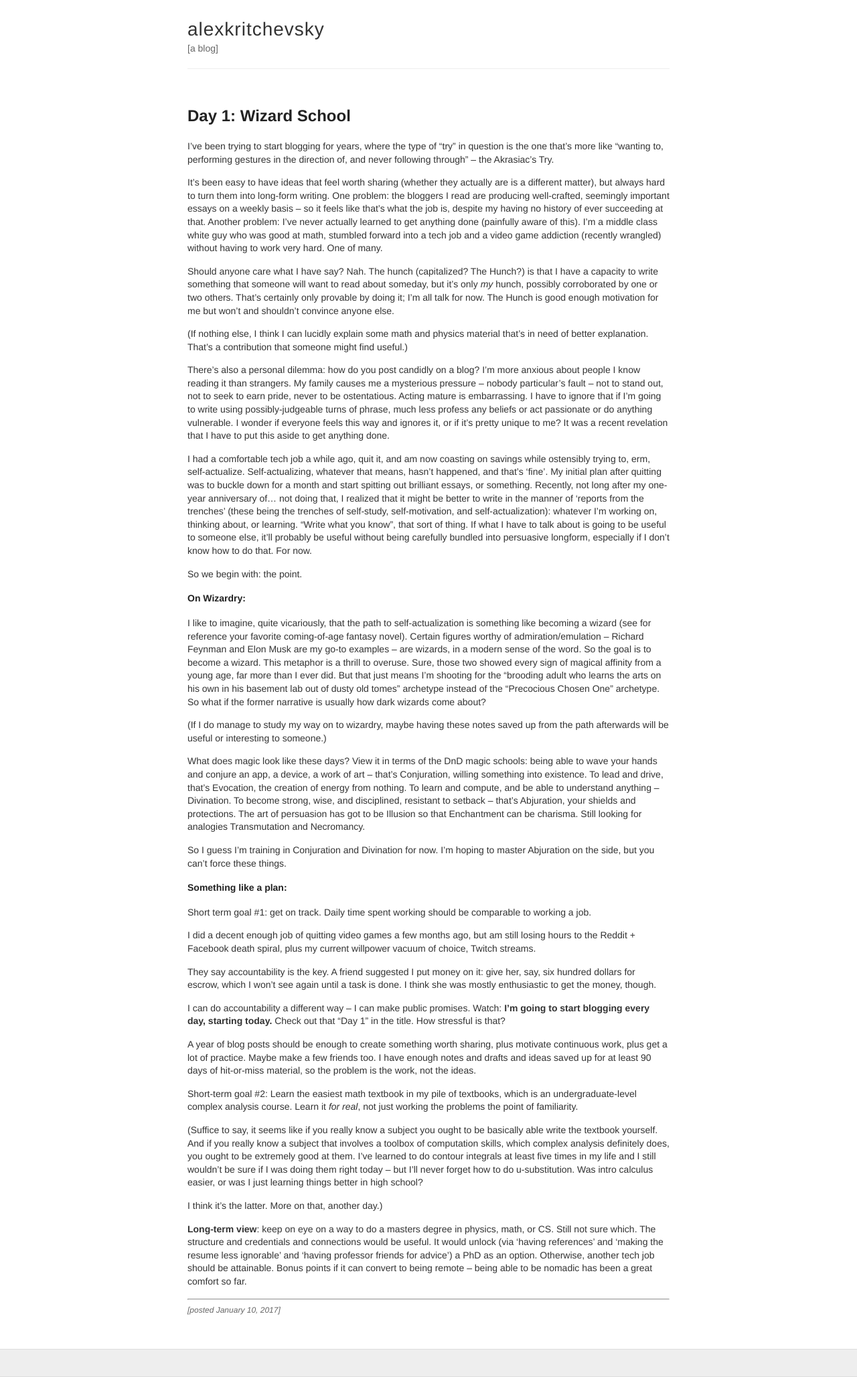
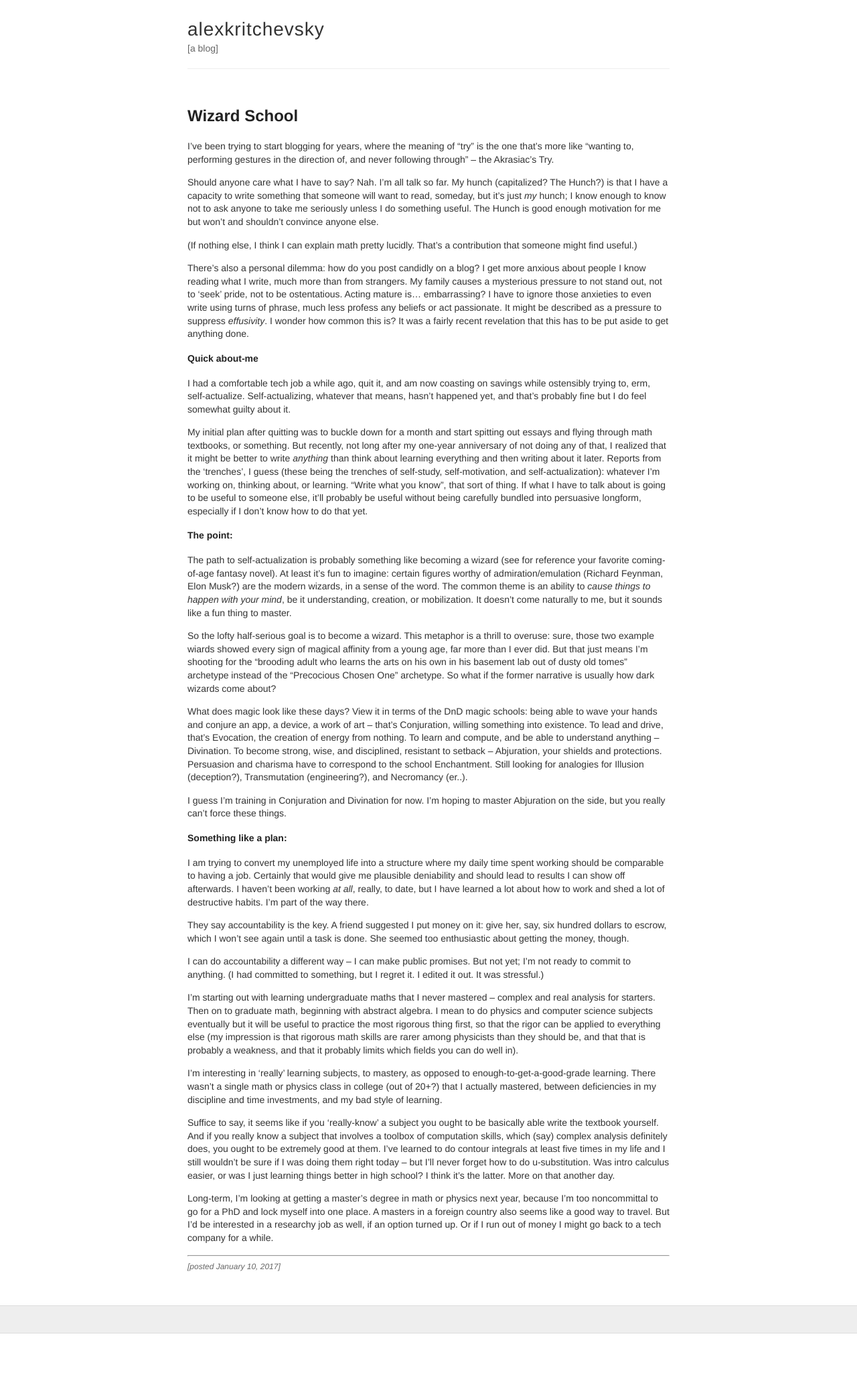
Before and after one commit to ajakaja/ajakaja.github.io, a Jekyll site: the page built from _posts/2017-01-10-wizard-school.md, in a window 1280 px wide. Shown: the whole page at 67% size. Built offline with Jekyll 4.4.1, drawn with Linux system fonts in a browser that asks for light colours; after the commit the page ends 1991 px from its top, so only the background shows below that.

Commit message:
Edits + removing daily commitment (oops) + copying LW post over

```diff
--- a/_posts/2017-01-10-wizard-school.md
+++ b/_posts/2017-01-10-wizard-school.md
@@ -1,53 +1,49 @@
 ---
 layout: blog
-title: "Day 1: Wizard School"
+title: "Wizard School"
 math: true
 footnotes: true
 ---
 
 
-I've been trying to start blogging for years, where the type of "try" in question is the one that's more like "wanting to, performing gestures in the direction of, and never following through" -- the Akrasiac's Try.
+I've been trying to start blogging for years, where the meaning of "try" is the one that's more like "wanting to, performing gestures in the direction of, and never following through" -- the Akrasiac's Try.
 
-It's been easy to have ideas that feel worth sharing (whether they actually are is a different matter), but always hard to turn them into long-form writing. One problem: the bloggers I read are producing well-crafted, seemingly important essays on a weekly basis -- so it feels like that's what the job is, despite my having no history of ever succeeding at that. Another problem: I've never actually learned to get anything done (painfully aware of this). I'm a middle class white guy who was good at math, stumbled forward into a tech job and a video game addiction (recently wrangled) without having to work very hard. One of many.
+Should anyone care what I have to say? Nah. I'm all talk so far. My hunch (capitalized? The Hunch?) is that I have a capacity to write something that someone will want to read, someday, but it's just *my* hunch; I know enough to know not to ask anyone to take me seriously unless I do something useful. The Hunch is good enough motivation for me but won't and shouldn't convince anyone else.
 
-Should anyone care what I have say? Nah. The hunch (capitalized? The Hunch?) is that I have a capacity to write something that someone will want to read about someday, but it's only *my* hunch, possibly corroborated by one or two others. That's certainly only provable by doing it; I'm all talk for now. The Hunch is good enough motivation for me but won't and shouldn't convince anyone else.
-
-(If nothing else, I think I can lucidly explain some math and physics material that's in need of better explanation. That's a contribution that someone might find useful.)
+(If nothing else, I think I can explain math pretty lucidly. That's a contribution that someone might find useful.)
 
 <!--more-->
 
-There's also a personal dilemma: how do you post candidly on a blog? I'm more anxious about people I know reading it than strangers. My family causes me a mysterious pressure -- nobody particular's fault -- not to stand out, not to seek to earn pride, never to be ostentatious. Acting mature is  embarrassing. I have to ignore that if I'm going to write using possibly-judgeable turns of phrase, much less profess any beliefs or act passionate or do anything vulnerable. I wonder if everyone feels this way and ignores it, or if it's pretty unique to me? It was a recent revelation that I have to put this aside to get anything done.
+There's also a personal dilemma: how do you post candidly on a blog? I get more anxious about people I know reading what I write, much more than from strangers. My family causes a mysterious pressure to not stand out, not to 'seek' pride, not to be ostentatious. Acting mature is... embarrassing? I have to ignore those anxieties to even write using turns of phrase, much less profess any beliefs or act passionate. It might be described as a pressure to suppress *effusivity*. I wonder how common this is? It was a fairly recent revelation that this has to be put aside to get anything done.
 
-I had a comfortable tech job a while ago, quit it, and am now coasting on savings while ostensibly trying to, erm, self-actualize. Self-actualizing, whatever that means, hasn't happened, and that's 'fine'. My initial plan after quitting was to buckle down for a month and start spitting out brilliant essays, or something. Recently, not long after my one-year anniversary of... not doing that, I realized that it might be better to write in the manner of 'reports from the trenches' (these being the trenches of self-study, self-motivation, and self-actualization): whatever I'm working on, thinking about, or learning. "Write what you know", that sort of thing. If what I have to talk about is going to be useful to someone else, it'll probably be useful without being carefully bundled into persuasive longform, especially if I don't know how to do that. For now.
+#### Quick about-me
 
-So we begin with: the point.
+I had a comfortable tech job a while ago, quit it, and am now coasting on savings while ostensibly trying to, erm, self-actualize. Self-actualizing, whatever that means, hasn't happened yet, and that's probably fine but I do feel somewhat guilty about it.
 
-#### On Wizardry:
+My initial plan after quitting was to buckle down for a month and start spitting out essays and flying through math textbooks, or something. But recently, not long after my one-year anniversary of not doing any of that, I realized that it might be better to write *anything* than think about learning everything and then writing about it later. Reports from the 'trenches', I guess (these being the trenches of self-study, self-motivation, and self-actualization): whatever I'm working on, thinking about, or learning. "Write what you know", that sort of thing. If what I have to talk about is going to be useful to someone else, it'll probably be useful without being carefully bundled into persuasive longform, especially if I don't know how to do that yet.
 
-I like to imagine, quite vicariously, that the path to self-actualization is something like becoming a wizard (see for reference your favorite coming-of-age fantasy novel). Certain figures worthy of admiration/emulation -- Richard Feynman and Elon Musk are my go-to examples -- are wizards, in a modern sense of the word. So the goal is to become a wizard. This metaphor is a thrill to overuse. Sure, those two showed every sign of magical affinity from a young age, far more than I ever did. But that just means I'm shooting for the "brooding adult who learns the arts on his own in his basement lab out of dusty old tomes" archetype instead of the "Precocious Chosen One" archetype. So what if the former narrative is usually how dark wizards come about?
+#### The point:
 
-(If I do manage to study my way on to wizardry, maybe having these notes saved up from the path afterwards will be useful or interesting to someone.)
+The path to self-actualization is probably something like becoming a wizard (see for reference your favorite coming-of-age fantasy novel). At least it's fun to imagine: certain figures worthy of admiration/emulation (Richard Feynman, Elon Musk?) are the modern wizards, in a sense of the word. The common theme is an ability to *cause things to happen with your mind*, be it understanding, creation, or mobilization. It doesn't come naturally to me, but it sounds like a fun thing to master.
 
-What does magic look like these days? View it in terms of the DnD magic schools: being able to wave your hands and conjure an app, a device, a work of art -- that's Conjuration, willing something into existence. To lead and drive, that's Evocation, the creation of energy from nothing. To learn and compute, and be able to understand anything -- Divination. To become strong, wise, and disciplined, resistant to setback -- that's Abjuration, your shields and protections. The art of persuasion has got to be Illusion so that Enchantment can be charisma. Still looking for analogies Transmutation and Necromancy.
+So the lofty half-serious goal is to become a wizard. This metaphor is a thrill to overuse: sure, those two example wiards showed every sign of magical affinity from a young age, far more than I ever did. But that just means I'm shooting for the "brooding adult who learns the arts on his own in his basement lab out of dusty old tomes" archetype instead of the "Precocious Chosen One" archetype. So what if the former narrative is usually how dark wizards come about?
 
-So I guess I'm training in Conjuration and Divination for now. I'm hoping to master Abjuration on the side, but you can't force these things.
+What does magic look like these days? View it in terms of the DnD magic schools: being able to wave your hands and conjure an app, a device, a work of art -- that's Conjuration, willing something into existence. To lead and drive, that's Evocation, the creation of energy from nothing. To learn and compute, and be able to understand anything -- Divination. To become strong, wise, and disciplined, resistant to setback -- Abjuration, your shields and protections. Persuasion and charisma have to correspond to the school Enchantment. Still looking for analogies for Illusion (deception?), Transmutation (engineering?), and Necromancy (er..).
+
+I guess I'm training in Conjuration and Divination for now. I'm hoping to master Abjuration on the side, but you really can't force these things.
 
 #### Something like a plan:
 
-Short term goal #1: get on track. Daily time spent working should be comparable to working a job.
+I am trying to convert my unemployed life into a structure where my daily time spent working should be comparable to having a job. Certainly that would give me plausible deniability and should lead to results I can show off afterwards. I haven't been working *at all*, really, to date, but I have learned a lot about how to work and shed a lot of destructive habits. I'm part of the way there.
 
-I did a decent enough job of quitting video games a few months ago, but am still losing hours to the Reddit + Facebook death spiral, plus my current willpower vacuum of choice, Twitch streams.
+They say accountability is the key. A friend suggested I put money on it: give her, say, six hundred dollars to escrow, which I won't see again until a task is done. She seemed too enthusiastic about getting the money, though.
 
-They say accountability is the key. A friend suggested I put money on it: give her, say, six hundred dollars for escrow, which I won't see again until a task is done. I think she was mostly enthusiastic to get the money, though.
+I can do accountability a different way -- I can make public promises. But not yet; I'm not ready to commit to anything. (I had committed to something, but I regret it. I edited it out. It was stressful.)
 
-I can do accountability a different way -- I can make public promises. Watch: **I'm going to start blogging every day, starting today.** Check out that "Day 1" in the title. How stressful is that?
+I'm starting out with learning undergraduate maths that I never mastered -- complex and real analysis for starters. Then on to graduate math, beginning with abstract algebra. I mean to do physics and computer science subjects eventually but it will be useful to practice the most rigorous thing first, so that the rigor can be applied to everything else (my impression is that rigorous math skills are rarer among physicists than they should be, and that that is probably a weakness, and that it probably limits which fields you can do well in).
 
-A year of blog posts should be enough to create something worth sharing, plus motivate continuous work, plus get a lot of practice. Maybe make a few friends too. I have enough notes and drafts and ideas saved up for at least 90 days of hit-or-miss material, so the problem is the work, not the ideas.
+I'm interesting in 'really' learning subjects, to mastery, as opposed to enough-to-get-a-good-grade learning. There wasn't a single math or physics class in college (out of 20+?) that I actually mastered, between deficiencies in my discipline and time investments, and my bad style of learning.
 
-Short-term goal #2: Learn the easiest math textbook in my pile of textbooks, which is an undergraduate-level complex analysis course. Learn it *for real*, not just working the problems the point of familiarity.
+Suffice to say, it seems like if you 'really-know' a subject you ought to be basically able write the textbook yourself. And if you really know a subject that involves a toolbox of computation skills, which (say) complex analysis definitely does, you ought to be extremely good at them. I've learned to do contour integrals at least five times in my life and I still wouldn't be sure if I was doing them right today -- but I'll never forget how to do u-substitution. Was intro calculus easier, or was I just learning things better in high school? I think it's the latter. More on that another day.
 
-(Suffice to say, it seems like if you really know a subject you ought to be basically able write the textbook yourself. And if you really know a subject that involves a toolbox of computation skills, which complex analysis definitely does, you ought to be extremely good at them. I've learned to do contour integrals at least five times in my life and I still wouldn't be sure if I was doing them right today -- but I'll never forget how to do u-substitution. Was intro calculus easier, or was I just learning things better in high school?
-
-I think it's the latter. More on that, another day.)
-
-**Long-term view**: keep on eye on a way to do a masters degree in physics, math, or CS. Still not sure which. The structure and credentials and connections would be useful. It would unlock (via 'having references' and 'making the resume less ignorable' and 'having professor friends for advice') a PhD as an option. Otherwise, another tech job should be attainable. Bonus points if it can convert to being remote -- being able to be nomadic has been a great comfort so far.
+Long-term, I'm looking at getting a master's degree in math or physics next year, because I'm too noncommittal to go for a PhD and lock myself into one place. A masters in a foreign country also seems like a good way to travel. But I'd be interested in a researchy job as well, if an option turned up. Or if I run out of money I might go back to a tech company for a while.
--- a/css/site.scss
+++ b/css/site.scss
@@ -318,4 +318,8 @@ div .footnotes {
   font-size: 1em;
 }
 
+.equation {
+  text-indent: 40px;
+}
+
 @import "highlights";
```
Also changed, not shown: _posts/2017-01-11-memory.md (+1 -1 lines), _posts/2017-01-17-productivity.md (+2 -2 lines), _posts/2017-01-19-summations.md (added, +107 -0 lines), _posts/2017-01-20-lesswrong-1.md (+8 -8 lines).
